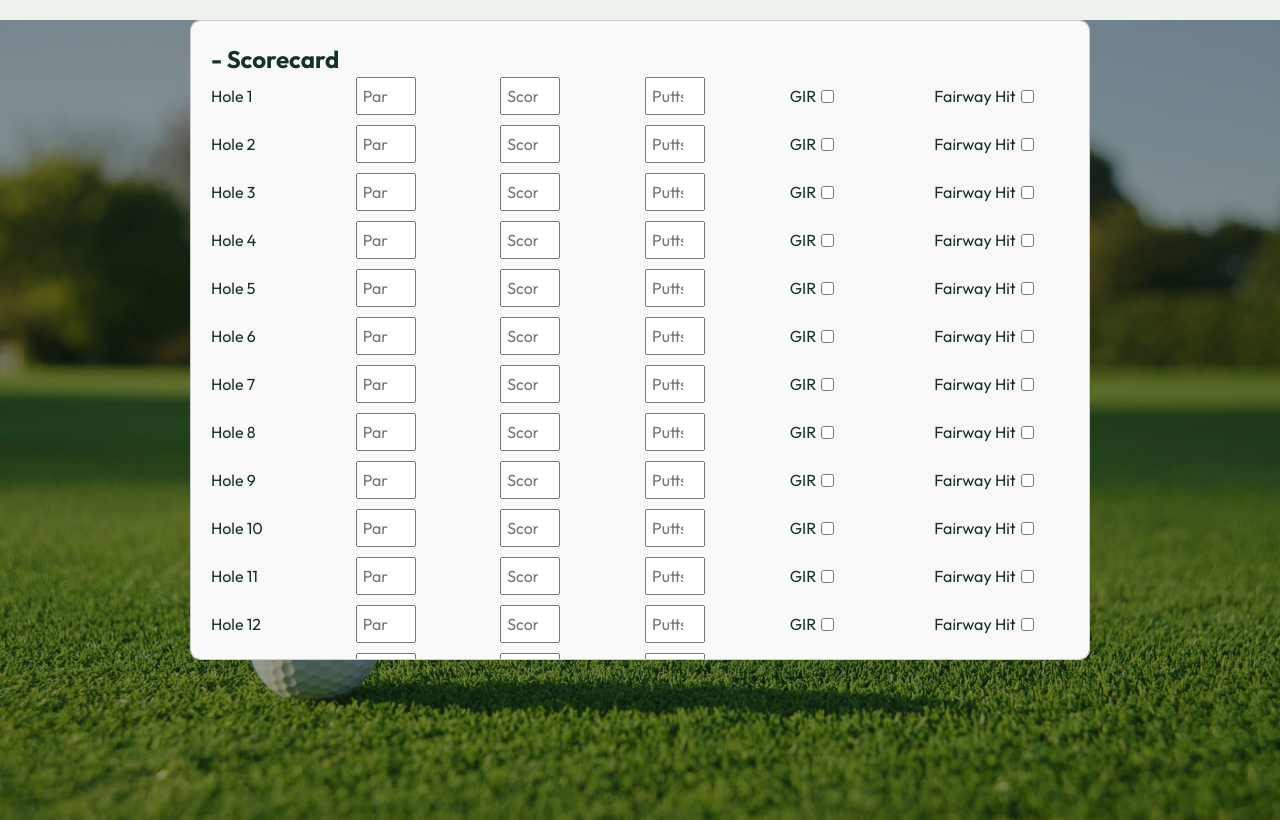
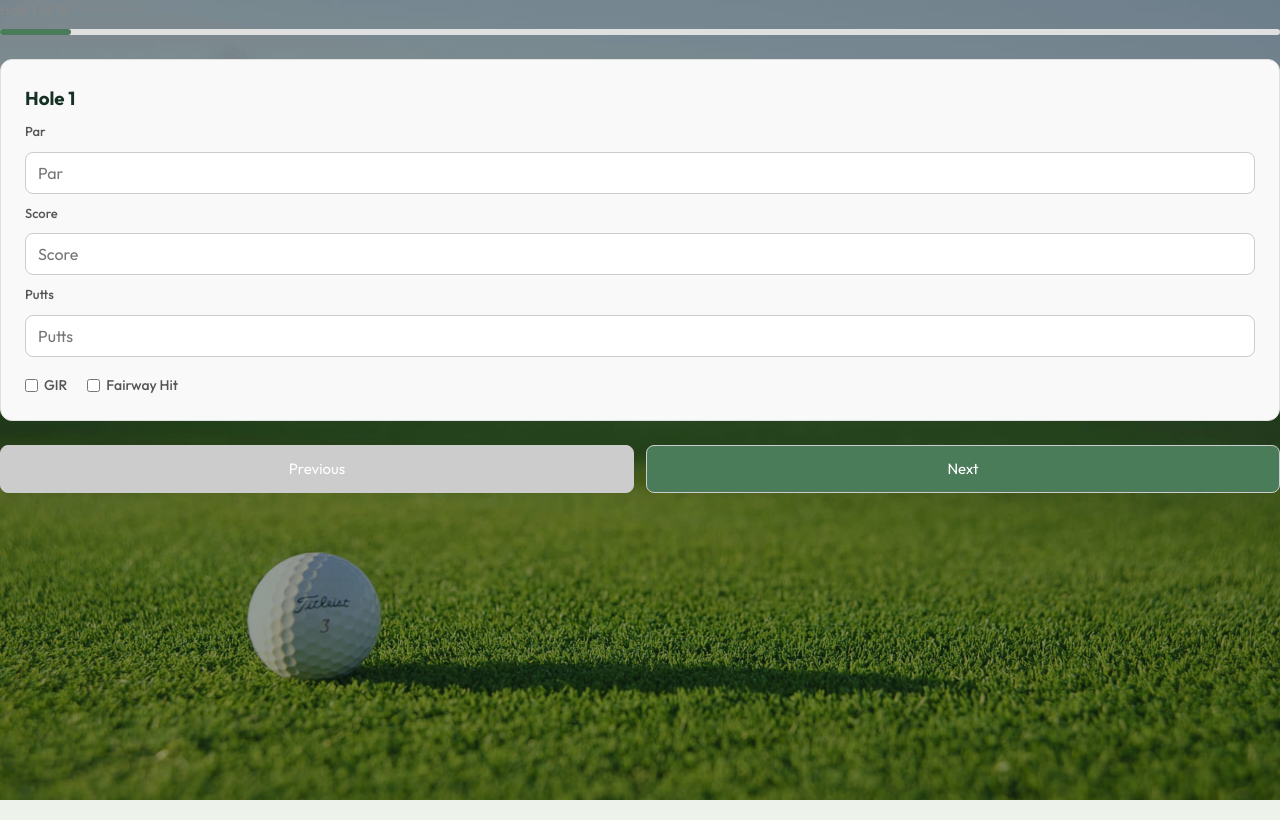
Before and after one commit to grayt9/Capstone-golf-app, a React (Vite) app in the folder Frontend/golf-app/: page /scorecard in a window 1280 px wide. Built offline with nearby package versions, Linux system fonts and the light colour scheme.

Commit message:
added new routes to add new courses, update par data, and fixed scorecard

```diff
--- a/Frontend/golf-app/src/Components/Scorecard/Scorecard.css
+++ b/Frontend/golf-app/src/Components/Scorecard/Scorecard.css
@@ -1,43 +1,136 @@
 /* Scorecard.css */
 
-.scorecard-container {
-  max-width: 900px;
-  margin: 20px auto;
-  padding: 20px;
-  overflow-y: auto;  /* allows scrolling if content is tall */
-  height: 80vh;      /* makes it scrollable within viewport */
-  border: 1px solid #ccc;
-  border-radius: 10px;
-  background-color: #f9f9f9;
+.hole-progress {
+  font-size: 14px;
+  color: #888;
+  margin-bottom: 8px;
 }
 
-.hole-row {
-  display: grid;
-  grid-template-columns: repeat(6, 1fr); /* Par, Score, Putts, GIR, Fairway, Hole Number */
-  align-items: center;
-  gap: 10px;
-  margin-bottom: 10px;
+.progress-bar-track {
+  width: 100%;
+  height: 6px;
+  background: #e0e0e0;
+  border-radius: 10px;
+  margin-bottom: 1.5rem;
 }
 
-.hole-row input[type="number"] {
-  width: 60px;
-  padding: 5px;
+.progress-bar-fill {
+  height: 6px;
+  background: #4a7c59;
+  border-radius: 10px;
+  transition: width 0.3s ease;
 }
 
-.hole-row label {
+.hole-card {
+  background: #f9f9f9;
+  border: 1px solid #e0e0e0;
+  border-radius: 12px;
+  padding: 1.5rem;
+  display: flex;
+  flex-direction: column;
+  gap: 10px;
+  margin-bottom: 1.5rem;
+}
+
+.hole-card label {
+  font-size: 13px;
+  color: #555;
+  font-weight: 500;
+}
+
+.hole-card input[type="number"] {
+  padding: 8px 12px;
+  border: 1px solid #ccc;
+  border-radius: 8px;
+  font-size: 16px;
+}
+
+.checkbox-row {
+  display: flex;
+  gap: 20px;
+  margin-top: 8px;
+}
+
+.checkbox-row label {
   display: flex;
   align-items: center;
-  gap: 5px;
+  gap: 6px;
+  font-size: 14px;
 }
 
-.scorecard-container h1 {
-  text-align: center;
-  margin-bottom: 20px;
+.hole-nav {
+  display: flex;
+  justify-content: space-between;
+  gap: 12px;
 }
 
-.hole-row hr {
-  grid-column: span 6; /* make the line go across all columns */
-  border: 0;
-  border-top: 1px solid #ccc;
-  margin-top: 10px;
+.hole-nav button {
+  flex: 1;
+  padding: 12px;
+  border-radius: 8px;
+  border: 1px solid #ccc;
+  background: #4a7c59;
+  color: white;
+  font-size: 15px;
+  cursor: pointer;
 }
+
+.hole-nav button:disabled {
+  background: #ccc;
+  cursor: not-allowed;
+}
+
+.courses-top-bar {
+  display: flex;
+  gap: 12px;
+  align-items: center;
+  margin-bottom: 1rem;
+}
+
+.add-course-btn {
+  white-space: nowrap;
+  padding: 8px 16px;
+  border-radius: 8px;
+  border: 1px solid #4a7c59;
+  background: #4a7c59;
+  color: white;
+  cursor: pointer;
+  font-size: 14px;
+}
+
+.add-course-form {
+  background: #f9f9f9;
+  border: 1px solid #e0e0e0;
+  border-radius: 12px;
+  padding: 1.25rem;
+  display: flex;
+  flex-direction: column;
+  gap: 10px;
+  margin-bottom: 1rem;
+}
+
+.add-course-form h3 {
+  margin: 0 0 4px;
+  font-size: 15px;
+}
+
+.add-course-form input {
+  padding: 8px 12px;
+  border: 1px solid #ccc;
+  border-radius: 8px;
+  font-size: 15px;
+}
+
+.add-course-form button {
+  padding: 10px;
+  border-radius: 8px;
+  border: none;
+  background: #4a7c59;
+  color: white;
+  font-size: 15px;
+  cursor: pointer;
+}
+
+.add-course-form button:disabled {
+  background: #ccc;
+}
--- a/Frontend/golf-app/src/Components/Scorecard/Scorecard.jsx
+++ b/Frontend/golf-app/src/Components/Scorecard/Scorecard.jsx
@@ -1,4 +1,4 @@
-import React, { useState } from "react";
+import React, { useState, useEffect } from "react";
 import { useLocation, useNavigate } from "react-router-dom";
 import "./Scorecard.css";
 
@@ -6,13 +6,13 @@ const Scorecard = ({ userId }) => {
   const location = useLocation();
   const navigate = useNavigate();
 
-  const selectedCourse = location.state?.course; // course selected from previous page
-  const numHoles = 18; // default 18, can adjust
+  const selectedCourse = location.state?.course;
+  const numHoles = 18;
 
-  // Initialize holes array
   const [holes, setHoles] = useState(
     Array.from({ length: numHoles }, (_, i) => ({
       holeNumber: i + 1,
+      courseHoleId: null,
       par: "",
       score: "",
       putts: "",
@@ -21,22 +21,49 @@ const Scorecard = ({ userId }) => {
     }))
   );
 
-  const handleChange = (index, field, value) => {
+  const [currentHole, setCurrentHole] = useState(0);
+
+  useEffect(() => {
+  if (!selectedCourse) return;
+
+  fetch(`https://capstone-golf-app-production.up.railway.app/courses/${selectedCourse.CourseID}/holes`)
+    .then(res => res.json())
+    .then(data => {
+      console.log("hole data:", data)  // right here
+      if (data.length > 0) {
+        setHoles(prev => prev.map(hole => {
+          const dbHole = data.find(h => h.HoleNumber === hole.holeNumber);
+          return dbHole ? { ...hole, par: dbHole.Par, courseHoleId: dbHole.CourseHoleID } : hole;
+        }));
+      }
+    })
+    .catch(err => console.error(err));
+}, [selectedCourse]);
+
+  const handleChange = (field, value) => {
     const updatedHoles = [...holes];
-    updatedHoles[index][field] = value;
+    updatedHoles[currentHole][field] = value;
     setHoles(updatedHoles);
   };
 
+  const handleNext = () => {
+    if (currentHole < numHoles - 1) setCurrentHole(currentHole + 1);
+  };
 
-  console.log("userId from props:", userId)
+  const handlePrev = () => {
+    if (currentHole > 0) setCurrentHole(currentHole - 1);
+  };
+
   const handleSaveRound = async () => {
+    console.log("userId from props:", userId);
     try {
       const payload = {
-        userId: userId, // pass from logged-in context
+        userId: userId,
         courseId: selectedCourse.CourseID,
         datePlayed: new Date().toISOString().slice(0, 10),
         holes: holes.map(h => ({
           holeNumber: h.holeNumber,
+          courseHoleId: h.courseHoleId,
           par: Number(h.par),
           score: Number(h.score),
           putts: Number(h.putts),
@@ -45,8 +72,8 @@ const Scorecard = ({ userId }) => {
         }))
       };
 
+      console.log("payload:", payload);
 
-      console.log("payload:", payload);
       const response = await fetch(
         "https://capstone-golf-app-production.up.railway.app/api/rounds",
         {
@@ -60,7 +87,7 @@ const Scorecard = ({ userId }) => {
 
       if (response.ok) {
         alert("Round saved successfully!");
-        navigate("/home"); // redirect after save
+        navigate("/home");
       } else {
         alert("Error saving round: " + data.error);
       }
@@ -70,50 +97,78 @@ const Scorecard = ({ userId }) => {
     }
   };
 
+  const hole = holes[currentHole];
+
   return (
     <div className="scorecard-container">
-      <h2>{selectedCourse?.CourseName} - Scorecard</h2>
-      {holes.map((hole, idx) => (
-        <div key={idx} className="hole-row">
-          <span>Hole {hole.holeNumber}</span>
+      <h2>{selectedCourse?.CourseName}</h2>
+
+      <p className="hole-progress">Hole {currentHole + 1} of {numHoles}</p>
+
+      <div className="progress-bar-track">
+        <div
+          className="progress-bar-fill"
+          style={{ width: `${((currentHole + 1) / numHoles) * 100}%` }}
+        />
+      </div>
+
+      <div className="hole-card">
+        <h3>Hole {hole.holeNumber}</h3>
+
+        <label>Par</label>
         <input
           type="number"
           placeholder="Par"
           value={hole.par}
-            onChange={e => handleChange(idx, "par", e.target.value)}
+          onChange={e => handleChange("par", e.target.value)}
         />
+
+        <label>Score</label>
         <input
           type="number"
           placeholder="Score"
           value={hole.score}
-            onChange={e => handleChange(idx, "score", e.target.value)}
+          onChange={e => handleChange("score", e.target.value)}
         />
+
+        <label>Putts</label>
         <input
           type="number"
           placeholder="Putts"
           value={hole.putts}
-            onChange={e => handleChange(idx, "putts", e.target.value)}
+          onChange={e => handleChange("putts", e.target.value)}
         />
+
+        <div className="checkbox-row">
           <label>
-            GIR
             <input
               type="checkbox"
               checked={hole.GIR}
-              onChange={e => handleChange(idx, "GIR", e.target.checked)}
+              onChange={e => handleChange("GIR", e.target.checked)}
             />
+            GIR
           </label>
           <label>
-            Fairway Hit
             <input
               type="checkbox"
               checked={hole.fairwayHit}
-              onChange={e => handleChange(idx, "fairwayHit", e.target.checked)}
+              onChange={e => handleChange("fairwayHit", e.target.checked)}
             />
+            Fairway Hit
           </label>
         </div>
-      ))}
+      </div>
 
+      <div className="hole-nav">
+        <button onClick={handlePrev} disabled={currentHole === 0}>
+          Previous
+        </button>
+        {currentHole === numHoles - 1 ? (
           <button onClick={handleSaveRound}>Save Round</button>
+        ) : (
+          <button onClick={handleNext}>Next</button>
+        )}
+      </div>
     </div>
   );
 };
```
Also changed, not shown: Frontend/golf-app/src/Components/Courses/Courses.jsx (+83 -3 lines). Lines whose indentation alone changed are shown as unchanged.
